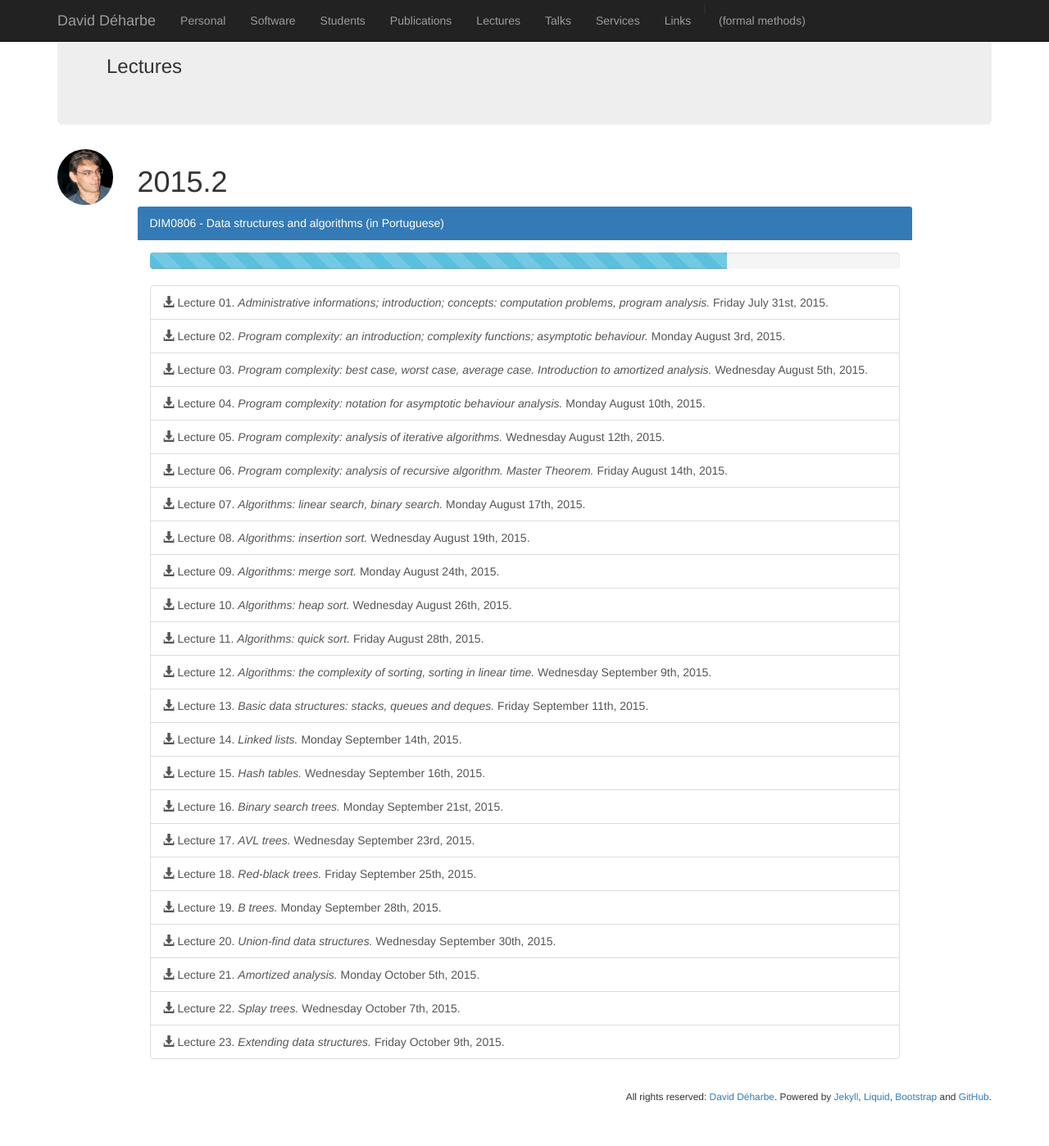
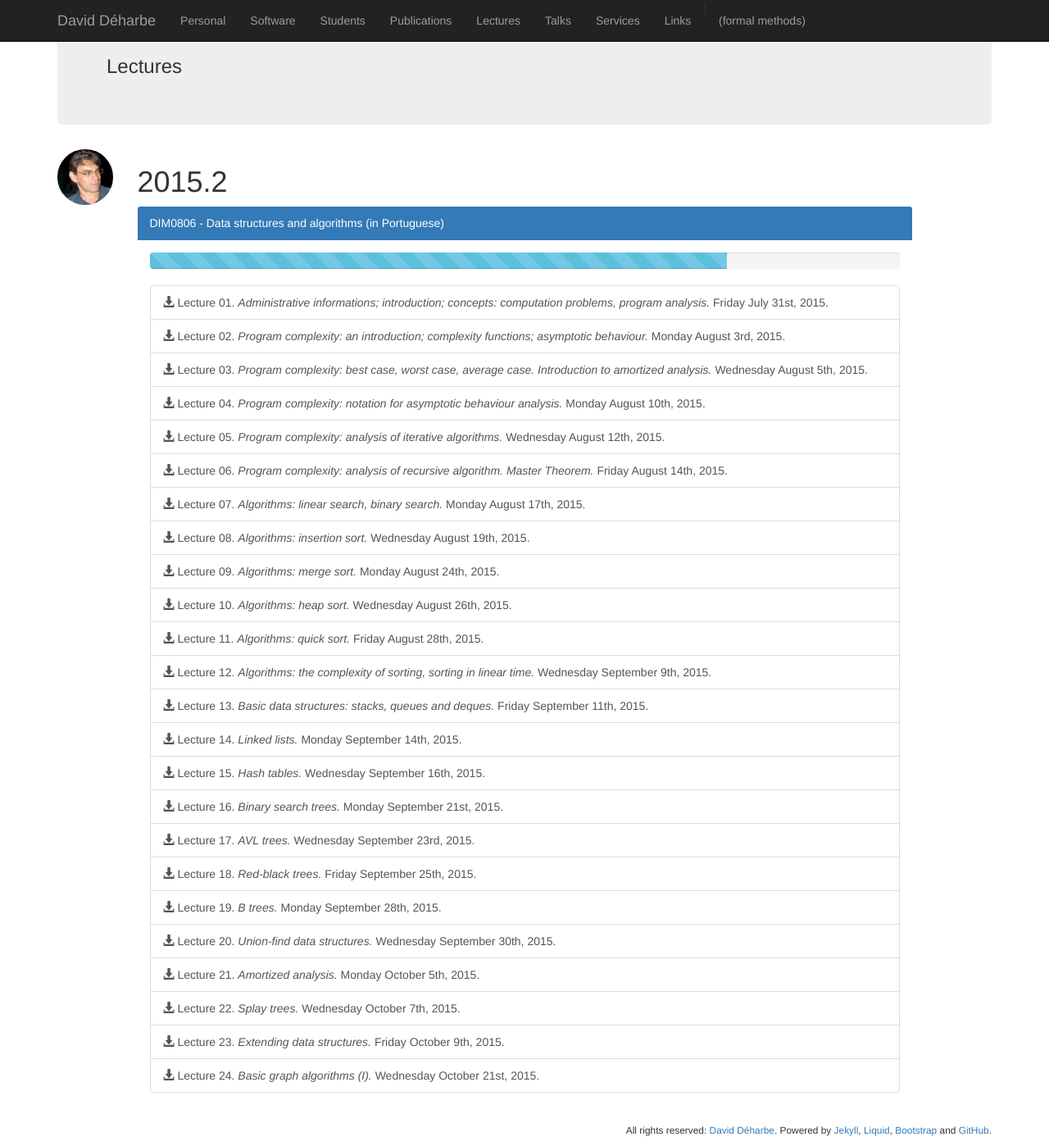
Before and after one commit to DavidDeharbe/DavidDeharbe.github.io, a Jekyll site: the page built from lectures.html, in a window 1280 px wide and 1398 px high. Shown: the whole window at 82% size. Built offline with Jekyll 4.4.1, drawn with Linux system fonts in a browser that asks for light colours; Markdown is read by kramdown in place of the engine named in the settings.

Commit message:
+lecture

```diff
--- a/lectures.html
+++ b/lectures.html
@@ -42,6 +42,7 @@ sitemap:
       <a href="{{ site.url }}/downloads/lectures/2015.2/dim0806/aula21.pdf" class="list-group-item"><span class="glyphicon glyphicon-download-alt"></span> Lecture 21. <i>Amortized analysis.</i> Monday October 5th, 2015.</a>
       <a href="{{ site.url }}/downloads/lectures/2015.2/dim0806/aula22.pdf" class="list-group-item"><span class="glyphicon glyphicon-download-alt"></span> Lecture 22. <i>Splay trees.</i> Wednesday October 7th, 2015.</a>
       <a href="{{ site.url }}/downloads/lectures/2015.2/dim0806/aula23.pdf" class="list-group-item"><span class="glyphicon glyphicon-download-alt"></span> Lecture 23. <i>Extending data structures.</i> Friday October 9th, 2015.</a>
+      <a href="{{ site.url }}/downloads/lectures/2015.2/dim0806/aula24.pdf" class="list-group-item"><span class="glyphicon glyphicon-download-alt"></span> Lecture 24. <i>Basic graph algorithms (I).</i> Wednesday October 21st, 2015.</a>
     </div>
   </div>
 </div>
```
Also changed, not shown: 1 other file.
